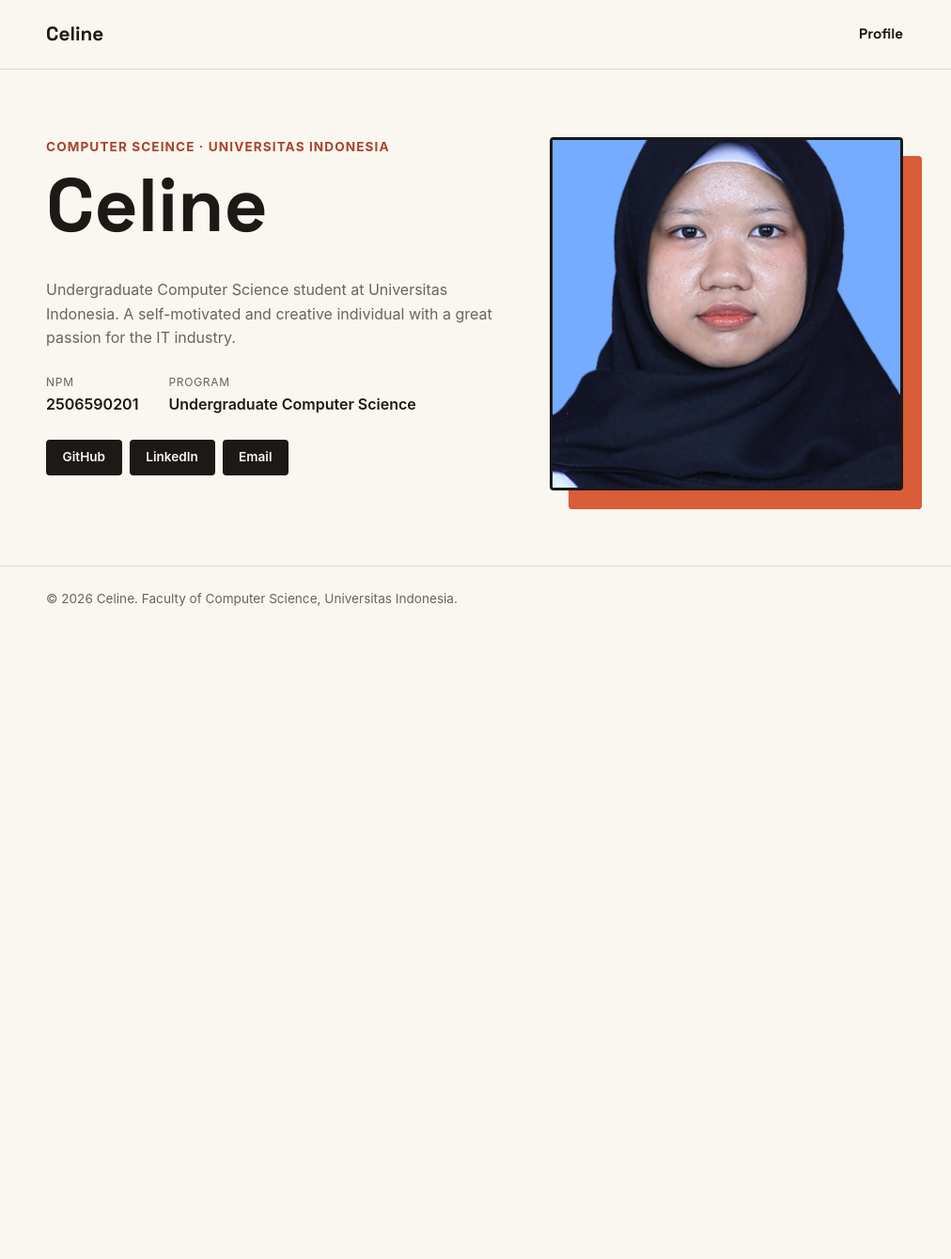
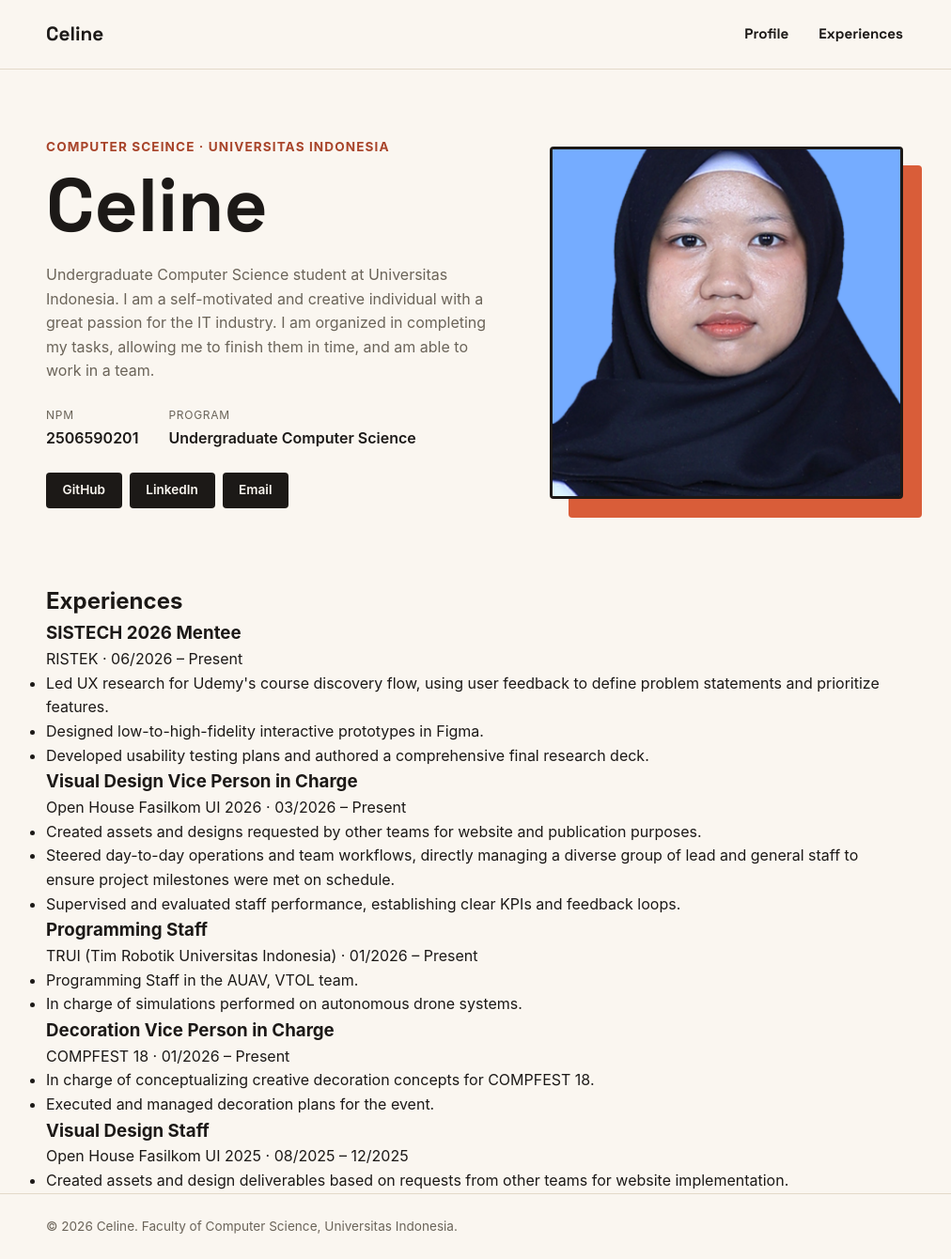
Before and after one commit to celinenn/myportfolio, a Django app: page / in a window 1280 px wide. Shown: the whole page at 94% size, without its empty margins (135-1147 px from the left). Before the commit the page ends 645 px from the top, so only its background shows below. Run offline with Django 5.2, Linux system fonts and the light colour scheme.

Commit message:
Added new section 'Experiences' in index.html

```diff
--- a/templates/index.html
+++ b/templates/index.html
@@ -15,6 +15,7 @@
             <a href="#profile" class="brand">Celine</a>
             <nav>
                 <a href="#profile" class="brand">Profile</a>
+                <a href="#experiences" class="brand">Experiences</a>
             </nav>
         </div>
     </header>
@@ -31,7 +32,7 @@
                     <img class="avatar" src="static/img/celine.png" alt="Photo of Celine">
                 </div>
                 <div class="hero-details">
-                    <p class="bio">Undergraduate Computer Science student at Universitas Indonesia. A self-motivated and creative individual with a great passion for the IT industry.</p>
+                    <p class="bio">Undergraduate Computer Science student at Universitas Indonesia. I am a self-motivated and creative individual with a great passion for the IT industry. I am organized in completing my tasks, allowing me to finish them in time, and am able to work in a team.</p>
                     <dl class="meta-list">
                         <div class="meta-row">
                             <dt>NPM</dt>
@@ -50,6 +51,70 @@
                 </div>
             </div>
         </section>
+        <section class="experiences" id="experiences">
+            <div class="container">
+                <h2 class="section-title">Experiences</h2>
+                <div class="experience-list">
+
+                    <article class="experience-card">
+                        <div class="experience-header">
+                            <h3 class="role">SISTECH 2026 Mentee</h3>
+                            <p class="organization">RISTEK &middot; <span class="date">06/2026 – Present</span></p>
+                        </div>
+                        <ul class="experience-details">
+                            <li>Led UX research for Udemy's course discovery flow, using user feedback to define problem statements and prioritize features.</li>
+                            <li>Designed low-to-high-fidelity interactive prototypes in Figma.</li>
+                            <li>Developed usability testing plans and authored a comprehensive final research deck.</li>
+                        </ul>
+                    </article>
+
+                    <article class="experience-card">
+                        <div class="experience-header">
+                            <h3 class="role">Visual Design Vice Person in Charge</h3>
+                            <p class="organization">Open House Fasilkom UI 2026 &middot; <span class="date">03/2026 – Present</span></p>
+                        </div>
+                        <ul class="experience-details">
+                            <li>Created assets and designs requested by other teams for website and publication purposes.</li>
+                            <li>Steered day-to-day operations and team workflows, directly managing a diverse group of lead and general staff to ensure project milestones were met on schedule.</li>
+                            <li>Supervised and evaluated staff performance, establishing clear KPIs and feedback loops.</li>
+                        </ul>
+                    </article>
+
+                    <article class="experience-card">
+                        <div class="experience-header">
+                            <h3 class="role">Programming Staff</h3>
+                            <p class="organization">TRUI (Tim Robotik Universitas Indonesia) &middot; <span class="date">01/2026 – Present</span></p>
+                        </div>
+                        <ul class="experience-details">
+                            <li>Programming Staff in the AUAV, VTOL team.</li>
+                            <li>In charge of simulations performed on autonomous drone systems.</li>
+                        </ul>
+                    </article>
+
+                    <article class="experience-card">
+                        <div class="experience-header">
+                            <h3 class="role">Decoration Vice Person in Charge</h3>
+                            <p class="organization">COMPFEST 18 &middot; <span class="date">01/2026 – Present</span></p>
+                        </div>
+                        <ul class="experience-details">
+                            <li>In charge of conceptualizing creative decoration concepts for COMPFEST 18.</li>
+                            <li>Executed and managed decoration plans for the event.</li>
+                        </ul>
+                    </article>
+
+                    <article class="experience-card">
+                        <div class="experience-header">
+                            <h3 class="role">Visual Design Staff</h3>
+                            <p class="organization">Open House Fasilkom UI 2025 &middot; <span class="date">08/2025 – 12/2025</span></p>
+                        </div>
+                        <ul class="experience-details">
+                            <li>Created assets and design deliverables based on requests from other teams for website implementation.</li>
+                        </ul>
+                    </article>
+
+                </div>
+            </div>
+        </section>
     </main>
 
     <footer class="site-footer">
```
